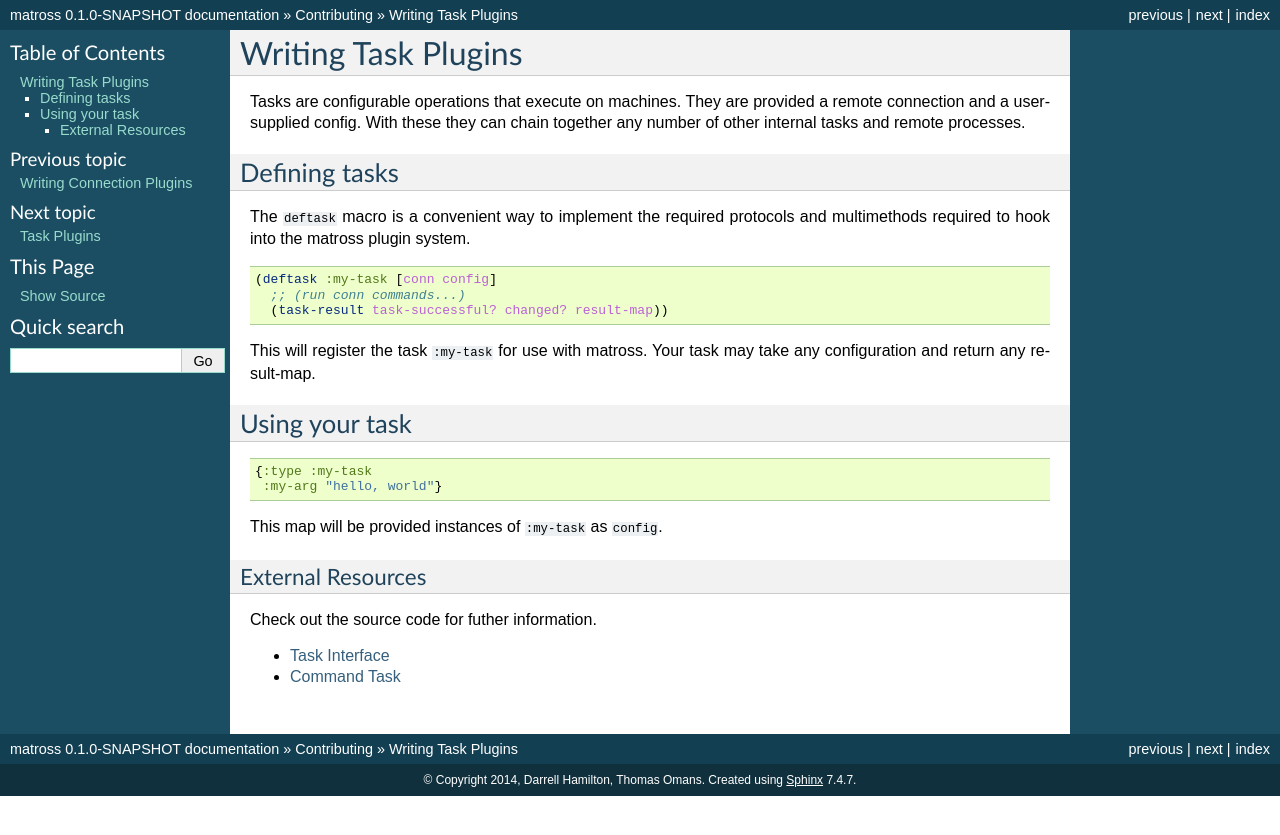
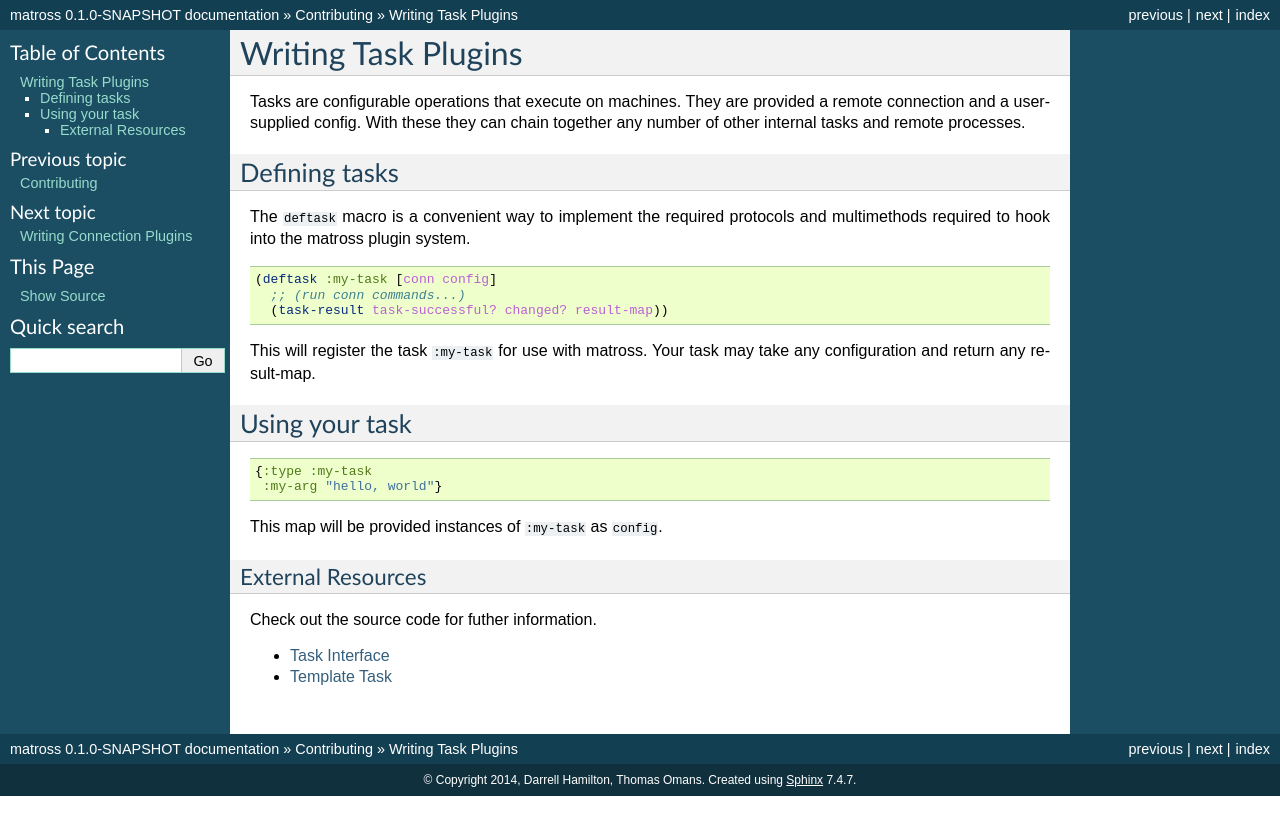
Before and after one commit to matross/matross, a Sphinx documentation site: the page built from docs/task_plugins/writing_task_plugins.rst, in a window 1280 px wide. Shown: the top 835 px of the page. Built offline with Sphinx 7.4.7, drawn with Linux system fonts in a browser that asks for light colours.

Commit message:
showing template task as example task source :thumbsup:

```diff
--- a/docs/contributing.rst
+++ b/docs/contributing.rst
@@ -25,5 +25,5 @@ Matross is designed to be extended.
 .. toctree::
    :maxdepth: 1
 
+   task_plugins/writing_task_plugins
    connection_plugins/writing_connection_plugins
-   task_plugins/writing_task_plugins
--- a/docs/task_plugins/writing_task_plugins.rst
+++ b/docs/task_plugins/writing_task_plugins.rst
@@ -38,8 +38,8 @@ External Resources
 Check out the source code for futher information.
 
 - `Task Interface`_
-- `Command Task`__
+- `Template Task`__
 
 .. _Task Interface: https://github.com/matross/matross/blob/master/src/matross/tasks/core.clj
 
-__ https://github.com/matross/matross/blob/master/plugins/matross/tasks/command.clj
+__ https://github.com/matross/matross/blob/master/plugins/matross/tasks/template.clj
```
